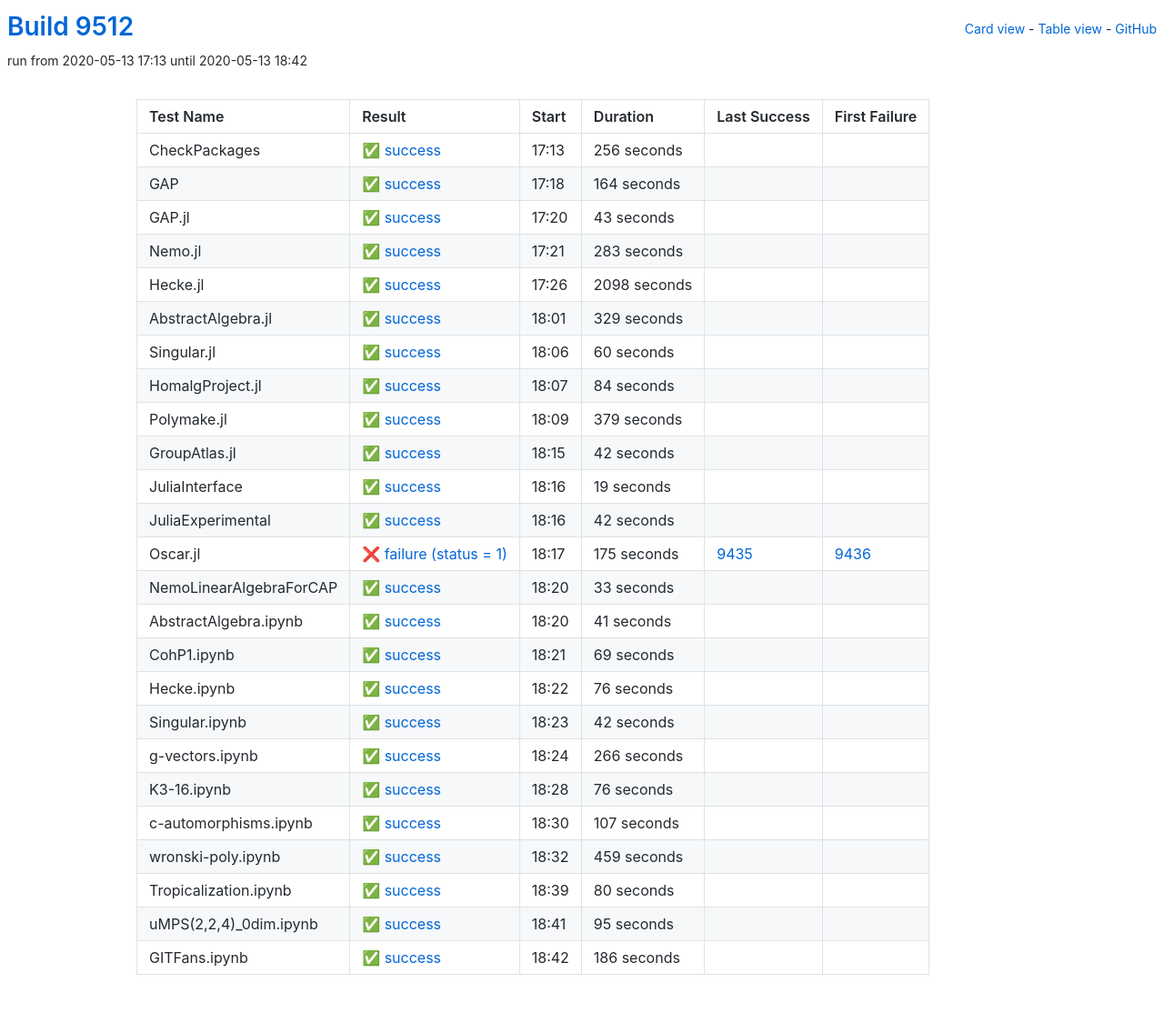
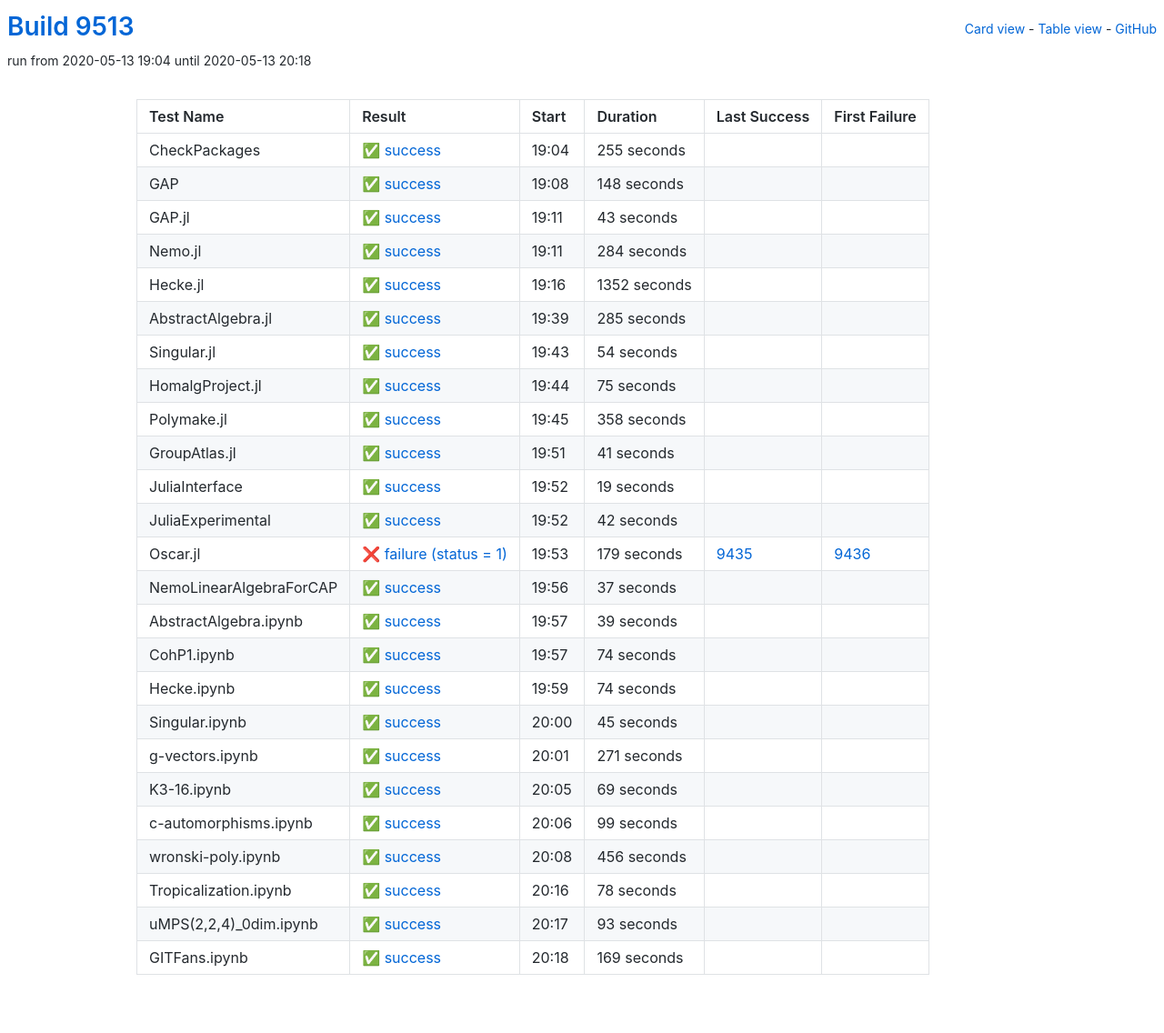
Before and after one commit to oscar-system/oscar-ci-status, a Jekyll site: the page built from table.html, in a window 1280 px wide. Shown: the whole page at 91% size. Built offline with Jekyll 4.4.1, drawn with Linux system fonts in a browser that asks for light colours.

Commit message:
Build 9513

```diff
--- a/_data/ci.yml
+++ b/_data/ci.yml
@@ -1,29 +1,29 @@
-build: 9512
-build_url: https://oscarci.mathematik.uni-kl.de/job/oscar/9512/
+build: 9513
+build_url: https://oscarci.mathematik.uni-kl.de/job/oscar/9513/
 job: oscar
 tests:
-- duration: 256
+- duration: 255
   exitcode: 0
   first_failure: false
   first_failure_url: null
   id: checkpackages
   last_success: false
   last_success_url: null
-  log: https://oscarci.mathematik.uni-kl.de/job/oscar/9512/artifact/logs/build-9512/CheckPackages.log
+  log: https://oscarci.mathematik.uni-kl.de/job/oscar/9513/artifact/logs/build-9513/CheckPackages.log
   name: CheckPackages
-  start: 2020-05-13 17:13
+  start: 2020-05-13 19:04
   status: success
   success: true
-- duration: 164
+- duration: 148
   exitcode: 0
   first_failure: false
   first_failure_url: null
   id: gap
   last_success: false
   last_success_url: null
-  log: https://oscarci.mathematik.uni-kl.de/job/oscar/9512/artifact/logs/build-9512/GAP.log
+  log: https://oscarci.mathematik.uni-kl.de/job/oscar/9513/artifact/logs/build-9513/GAP.log
   name: GAP
-  start: 2020-05-13 17:18
+  start: 2020-05-13 19:08
   status: success
   success: true
 - duration: 43
@@ -33,93 +33,93 @@
   id: gap-jl
   last_success: false
   last_success_url: null
-  log: https://oscarci.mathematik.uni-kl.de/job/oscar/9512/artifact/logs/build-9512/GAP.jl.log
+  log: https://oscarci.mathematik.uni-kl.de/job/oscar/9513/artifact/logs/build-9513/GAP.jl.log
   name: GAP.jl
-  start: 2020-05-13 17:20
+  start: 2020-05-13 19:11
   status: success
   success: true
-- duration: 283
+- duration: 284
   exitcode: 0
   first_failure: false
   first_failure_url: null
   id: nemo-jl
   last_success: false
   last_success_url: null
-  log: https://oscarci.mathematik.uni-kl.de/job/oscar/9512/artifact/logs/build-9512/Nemo.jl.log
+  log: https://oscarci.mathematik.uni-kl.de/job/oscar/9513/artifact/logs/build-9513/Nemo.jl.log
   name: Nemo.jl
-  start: 2020-05-13 17:21
+  start: 2020-05-13 19:11
   status: success
   success: true
-- duration: 2098
+- duration: 1352
   exitcode: 0
   first_failure: false
   first_failure_url: null
   id: hecke-jl
   last_success: false
   last_success_url: null
-  log: https://oscarci.mathematik.uni-kl.de/job/oscar/9512/artifact/logs/build-9512/Hecke.jl.log
+  log: https://oscarci.mathematik.uni-kl.de/job/oscar/9513/artifact/logs/build-9513/Hecke.jl.log
   name: Hecke.jl
-  start: 2020-05-13 17:26
+  start: 2020-05-13 19:16
   status: success
   success: true
-- duration: 329
+- duration: 285
   exitcode: 0
   first_failure: false
   first_failure_url: null
   id: abstractalgebra-jl
   last_success: false
   last_success_url: null
-  log: https://oscarci.mathematik.uni-kl.de/job/oscar/9512/artifact/logs/build-9512/AbstractAlgebra.jl.log
+  log: https://oscarci.mathematik.uni-kl.de/job/oscar/9513/artifact/logs/build-9513/AbstractAlgebra.jl.log
   name: AbstractAlgebra.jl
-  start: 2020-05-13 18:01
+  start: 2020-05-13 19:39
   status: success
   success: true
-- duration: 60
+- duration: 54
   exitcode: 0
   first_failure: false
   first_failure_url: null
   id: singular-jl
   last_success: false
   last_success_url: null
-  log: https://oscarci.mathematik.uni-kl.de/job/oscar/9512/artifact/logs/build-9512/Singular.jl.log
+  log: https://oscarci.mathematik.uni-kl.de/job/oscar/9513/artifact/logs/build-9513/Singular.jl.log
   name: Singular.jl
-  start: 2020-05-13 18:06
+  start: 2020-05-13 19:43
   status: success
   success: true
-- duration: 84
+- duration: 75
   exitcode: 0
   first_failure: false
   first_failure_url: null
   id: homalgproject-jl
   last_success: false
   last_success_url: null
-  log: https://oscarci.mathematik.uni-kl.de/job/oscar/9512/artifact/logs/build-9512/HomalgProject.jl.log
+  log: https://oscarci.mathematik.uni-kl.de/job/oscar/9513/artifact/logs/build-9513/HomalgProject.jl.log
   name: HomalgProject.jl
-  start: 2020-05-13 18:07
+  start: 2020-05-13 19:44
   status: success
   success: true
-- duration: 379
+- duration: 358
   exitcode: 0
   first_failure: false
   first_failure_url: null
   id: polymake-jl
   last_success: false
   last_success_url: null
-  log: https://oscarci.mathematik.uni-kl.de/job/oscar/9512/artifact/logs/build-9512/Polymake.jl.log
+  log: https://oscarci.mathematik.uni-kl.de/job/oscar/9513/artifact/logs/build-9513/Polymake.jl.log
   name: Polymake.jl
-  start: 2020-05-13 18:09
+  start: 2020-05-13 19:45
   status: success
   success: true
-- duration: 42
+- duration: 41
   exitcode: 0
   first_failure: false
   first_failure_url: null
   id: groupatlas-jl
   last_success: false
   last_success_url: null
-  log: https://oscarci.mathematik.uni-kl.de/job/oscar/9512/artifact/logs/build-9512/GroupAtlas.jl.log
+  log: https://oscarci.mathematik.uni-kl.de/job/oscar/9513/artifact/logs/build-9513/GroupAtlas.jl.log
   name: GroupAtlas.jl
-  start: 2020-05-13 18:15
+  start: 2020-05-13 19:51
   status: success
   success: true
 - duration: 19
@@ -129,9 +129,9 @@
   id: juliainterface
   last_success: false
   last_success_url: null
-  log: https://oscarci.mathematik.uni-kl.de/job/oscar/9512/artifact/logs/build-9512/JuliaInterface.log
+  log: https://oscarci.mathematik.uni-kl.de/job/oscar/9513/artifact/logs/build-9513/JuliaInterface.log
   name: JuliaInterface
-  start: 2020-05-13 18:16
+  start: 2020-05-13 19:52
   status: success
   success: true
 - duration: 42
@@ -141,164 +141,164 @@
   id: juliaexperimental
   last_success: false
   last_success_url: null
-  log: https://oscarci.mathematik.uni-kl.de/job/oscar/9512/artifact/logs/build-9512/JuliaExperimental.log
+  log: https://oscarci.mathematik.uni-kl.de/job/oscar/9513/artifact/logs/build-9513/JuliaExperimental.log
   name: JuliaExperimental
-  start: 2020-05-13 18:16
+  start: 2020-05-13 19:52
   status: success
   success: true
-- duration: 175
+- duration: 179
   exitcode: 1
   first_failure: 9436
   first_failure_url: https://oscarci.mathematik.uni-kl.de/job/oscar/9436/
   id: oscar-jl
   last_success: 9435
   last_success_url: https://oscarci.mathematik.uni-kl.de/job/oscar/9435/
-  log: https://oscarci.mathematik.uni-kl.de/job/oscar/9512/artifact/logs/build-9512/Oscar.jl.log
+  log: https://oscarci.mathematik.uni-kl.de/job/oscar/9513/artifact/logs/build-9513/Oscar.jl.log
   name: Oscar.jl
-  start: 2020-05-13 18:17
+  start: 2020-05-13 19:53
   status: failure
   success: false
-- duration: 33
+- duration: 37
   exitcode: 0
   first_failure: false
   first_failure_url: null
   id: nemolinearalgebraforcap
   last_success: false
   last_success_url: null
-  log: https://oscarci.mathematik.uni-kl.de/job/oscar/9512/artifact/logs/build-9512/NemoLinearAlgebraForCAP.log
+  log: https://oscarci.mathematik.uni-kl.de/job/oscar/9513/artifact/logs/build-9513/NemoLinearAlgebraForCAP.log
   name: NemoLinearAlgebraForCAP
-  start: 2020-05-13 18:20
+  start: 2020-05-13 19:56
   status: success
   success: true
-- duration: 41
+- duration: 39
   exitcode: 0
   first_failure: false
   first_failure_url: null
   id: abstractalgebra-ipynb
   last_success: false
   last_success_url: null
-  log: https://oscarci.mathematik.uni-kl.de/job/oscar/9512/artifact/logs/build-9512/AbstractAlgebra.ipynb.log
+  log: https://oscarci.mathematik.uni-kl.de/job/oscar/9513/artifact/logs/build-9513/AbstractAlgebra.ipynb.log
   name: AbstractAlgebra.ipynb
-  start: 2020-05-13 18:20
+  start: 2020-05-13 19:57
+  status: success
+  success: true
+- duration: 74
+  exitcode: 0
+  first_failure: false
+  first_failure_url: null
+  id: cohp1-ipynb
+  last_success: false
+  last_success_url: null
+  log: https://oscarci.mathematik.uni-kl.de/job/oscar/9513/artifact/logs/build-9513/CohP1.ipynb.log
+  name: CohP1.ipynb
+  start: 2020-05-13 19:57
+  status: success
+  success: true
+- duration: 74
+  exitcode: 0
+  first_failure: false
+  first_failure_url: null
+  id: hecke-ipynb
+  last_success: false
+  last_success_url: null
+  log: https://oscarci.mathematik.uni-kl.de/job/oscar/9513/artifact/logs/build-9513/Hecke.ipynb.log
+  name: Hecke.ipynb
+  start: 2020-05-13 19:59
+  status: success
+  success: true
+- duration: 45
+  exitcode: 0
+  first_failure: false
+  first_failure_url: null
+  id: singular-ipynb
+  last_success: false
+  last_success_url: null
+  log: https://oscarci.mathematik.uni-kl.de/job/oscar/9513/artifact/logs/build-9513/Singular.ipynb.log
+  name: Singular.ipynb
+  start: 2020-05-13 20:00
+  status: success
+  success: true
+- duration: 271
+  exitcode: 0
+  first_failure: false
+  first_failure_url: null
+  id: g-vectors-ipynb
+  last_success: false
+  last_success_url: null
+  log: https://oscarci.mathematik.uni-kl.de/job/oscar/9513/artifact/logs/build-9513/g-vectors.ipynb.log
+  name: g-vectors.ipynb
+  start: 2020-05-13 20:01
   status: success
   success: true
 - duration: 69
   exitcode: 0
   first_failure: false
   first_failure_url: null
-  id: cohp1-ipynb
-  last_success: false
-  last_success_url: null
-  log: https://oscarci.mathematik.uni-kl.de/job/oscar/9512/artifact/logs/build-9512/CohP1.ipynb.log
-  name: CohP1.ipynb
-  start: 2020-05-13 18:21
-  status: success
-  success: true
-- duration: 76
-  exitcode: 0
-  first_failure: false
-  first_failure_url: null
-  id: hecke-ipynb
-  last_success: false
-  last_success_url: null
-  log: https://oscarci.mathematik.uni-kl.de/job/oscar/9512/artifact/logs/build-9512/Hecke.ipynb.log
-  name: Hecke.ipynb
-  start: 2020-05-13 18:22
-  status: success
-  success: true
-- duration: 42
-  exitcode: 0
-  first_failure: false
-  first_failure_url: null
-  id: singular-ipynb
-  last_success: false
-  last_success_url: null
-  log: https://oscarci.mathematik.uni-kl.de/job/oscar/9512/artifact/logs/build-9512/Singular.ipynb.log
-  name: Singular.ipynb
-  start: 2020-05-13 18:23
-  status: success
-  success: true
-- duration: 266
-  exitcode: 0
-  first_failure: false
-  first_failure_url: null
-  id: g-vectors-ipynb
-  last_success: false
-  last_success_url: null
-  log: https://oscarci.mathematik.uni-kl.de/job/oscar/9512/artifact/logs/build-9512/g-vectors.ipynb.log
-  name: g-vectors.ipynb
-  start: 2020-05-13 18:24
-  status: success
-  success: true
-- duration: 76
-  exitcode: 0
-  first_failure: false
-  first_failure_url: null
   id: k3-16-ipynb
   last_success: false
   last_success_url: null
-  log: https://oscarci.mathematik.uni-kl.de/job/oscar/9512/artifact/logs/build-9512/K3-16.ipynb.log
+  log: https://oscarci.mathematik.uni-kl.de/job/oscar/9513/artifact/logs/build-9513/K3-16.ipynb.log
   name: K3-16.ipynb
-  start: 2020-05-13 18:28
+  start: 2020-05-13 20:05
   status: success
   success: true
-- duration: 107
+- duration: 99
   exitcode: 0
   first_failure: false
   first_failure_url: null
   id: c-automorphisms-ipynb
   last_success: false
   last_success_url: null
-  log: https://oscarci.mathematik.uni-kl.de/job/oscar/9512/artifact/logs/build-9512/c-automorphisms.ipynb.log
+  log: https://oscarci.mathematik.uni-kl.de/job/oscar/9513/artifact/logs/build-9513/c-automorphisms.ipynb.log
   name: c-automorphisms.ipynb
-  start: 2020-05-13 18:30
+  start: 2020-05-13 20:06
   status: success
   success: true
-- duration: 459
+- duration: 456
   exitcode: 0
   first_failure: false
   first_failure_url: null
   id: wronski-poly-ipynb
   last_success: false
   last_success_url: null
-  log: https://oscarci.mathematik.uni-kl.de/job/oscar/9512/artifact/logs/build-9512/wronski-poly.ipynb.log
+  log: https://oscarci.mathematik.uni-kl.de/job/oscar/9513/artifact/logs/build-9513/wronski-poly.ipynb.log
   name: wronski-poly.ipynb
-  start: 2020-05-13 18:32
+  start: 2020-05-13 20:08
   status: success
   success: true
-- duration: 80
+- duration: 78
   exitcode: 0
   first_failure: false
   first_failure_url: null
   id: tropicalization-ipynb
   last_success: false
   last_success_url: null
-  log: https://oscarci.mathematik.uni-kl.de/job/oscar/9512/artifact/logs/build-9512/Tropicalization.ipynb.log
+  log: https://oscarci.mathematik.uni-kl.de/job/oscar/9513/artifact/logs/build-9513/Tropicalization.ipynb.log
   name: Tropicalization.ipynb
-  start: 2020-05-13 18:39
+  start: 2020-05-13 20:16
   status: success
   success: true
-- duration: 95
+- duration: 93
   exitcode: 0
   first_failure: false
   first_failure_url: null
   id: umps-2-2-4-0dim-ipynb
   last_success: false
   last_success_url: null
-  log: https://oscarci.mathematik.uni-kl.de/job/oscar/9512/artifact/logs/build-9512/uMPS-2-2-4-_0dim.ipynb.log
+  log: https://oscarci.mathematik.uni-kl.de/job/oscar/9513/artifact/logs/build-9513/uMPS-2-2-4-_0dim.ipynb.log
   name: uMPS(2,2,4)_0dim.ipynb
-  start: 2020-05-13 18:41
+  start: 2020-05-13 20:17
   status: success
   success: true
-- duration: 186
+- duration: 169
   exitcode: 0
   first_failure: false
   first_failure_url: null
   id: gitfans-ipynb
   last_success: false
   last_success_url: null
-  log: https://oscarci.mathematik.uni-kl.de/job/oscar/9512/artifact/logs/build-9512/GITFans.ipynb.log
+  log: https://oscarci.mathematik.uni-kl.de/job/oscar/9513/artifact/logs/build-9513/GITFans.ipynb.log
   name: GITFans.ipynb
-  start: 2020-05-13 18:42
+  start: 2020-05-13 20:18
   status: success
   success: true
```
Also changed, not shown: README.md.
